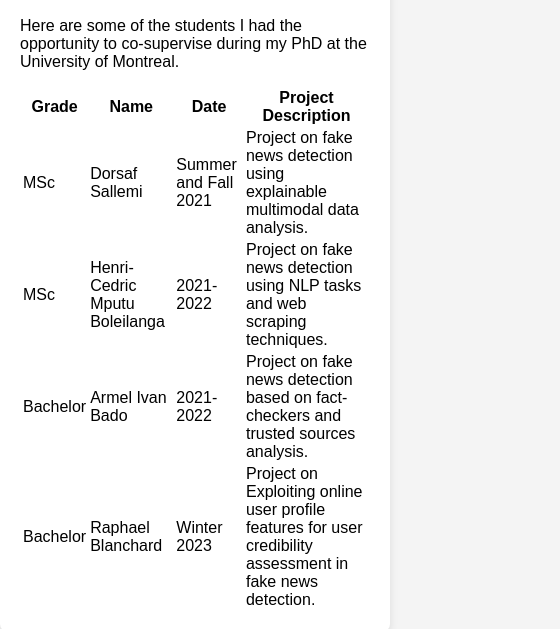
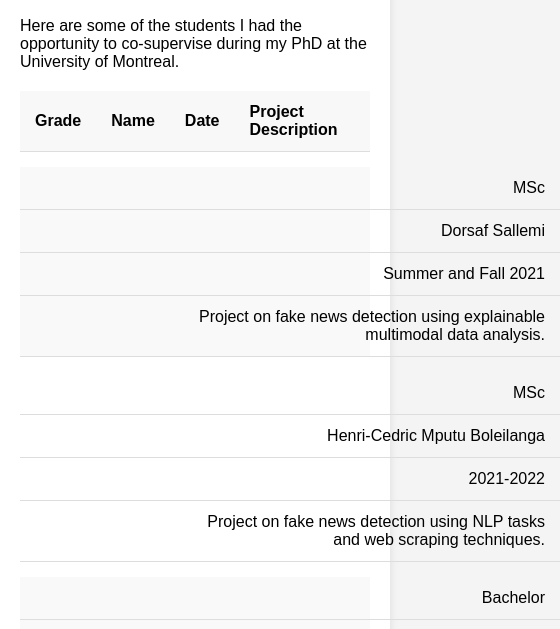
Before and after one commit to SabrineAmri/sabrineamri.github.io, a plain HTML site: page co_supervision.html in a window 390 px wide. Shown: the part 166-795 px from the top of the page, 560 px wide, since content can reach past the window. Drawn offline with Linux system fonts and the light colour scheme.

Commit message:
Styling of the table in the  co-supervised page

```diff
--- a/co_supervision.html
+++ b/co_supervision.html
@@ -31,7 +31,7 @@
             <h1>Co-supervised Students</h1>
             <p>Here are some of the students I had the opportunity to co-supervise during my PhD at the University of Montreal.</p>
 
-            <table>
+            <table class="co-supervision-table">
                 <tr>
                     <th>Grade</th>
                     <th>Name</th>
@@ -71,7 +71,7 @@
             <h1>Étudiants Co-encadrés</h1>
             <p>Voici quelques étudiants que j'ai eu l'opportunité de co-encadrer pendant mon doctorat à l'Université de Montréal.</p>
 
-            <table>
+            <table class="co-supervision-table">
                 <tr>
                     <th>Niveau</th>
                     <th>Nom</th>
--- a/style.css
+++ b/style.css
@@ -143,3 +143,67 @@ body {
 main {
     flex-grow: 1;
 }
+
+/* Table Styling for Co-supervision */
+.co-supervision-table {
+    width: 100%;
+    border-collapse: collapse;
+    margin: 20px 0;
+    font-size: 16px;
+    text-align: left;
+}
+
+.co-supervision-table th, .co-supervision-table td {
+    padding: 12px 15px;
+    border-bottom: 1px solid #ddd;
+}
+
+.co-supervision-table th {
+    background-color: #f8f8f8;
+    font-weight: bold;
+}
+
+.co-supervision-table tr:nth-of-type(even) {
+    background-color: #f9f9f9;
+}
+
+.co-supervision-table tr:hover {
+    background-color: #f1f1f1;
+}
+
+.co-supervision-table td {
+    vertical-align: middle;
+}
+
+/* Style for responsiveness */
+@media (max-width: 768px) {
+    .co-supervision-table thead {
+        display: none;
+    }
+
+    .co-supervision-table, .co-supervision-table tbody, .co-supervision-table tr, .co-supervision-table td {
+        display: block;
+        width: 100%;
+    }
+
+    .co-supervision-table tr {
+        margin-bottom: 15px;
+    }
+
+    .co-supervision-table td {
+        text-align: right;
+        padding-left: 50%;
+        position: relative;
+    }
+
+    .co-supervision-table td::before {
+        content: attr(data-label);
+        position: absolute;
+        left: 0;
+        width: 50%;
+        padding-left: 15px;
+        font-weight: bold;
+        text-align: left;
+    }
+}
+/* Table Styling for Co-supervision */
```
